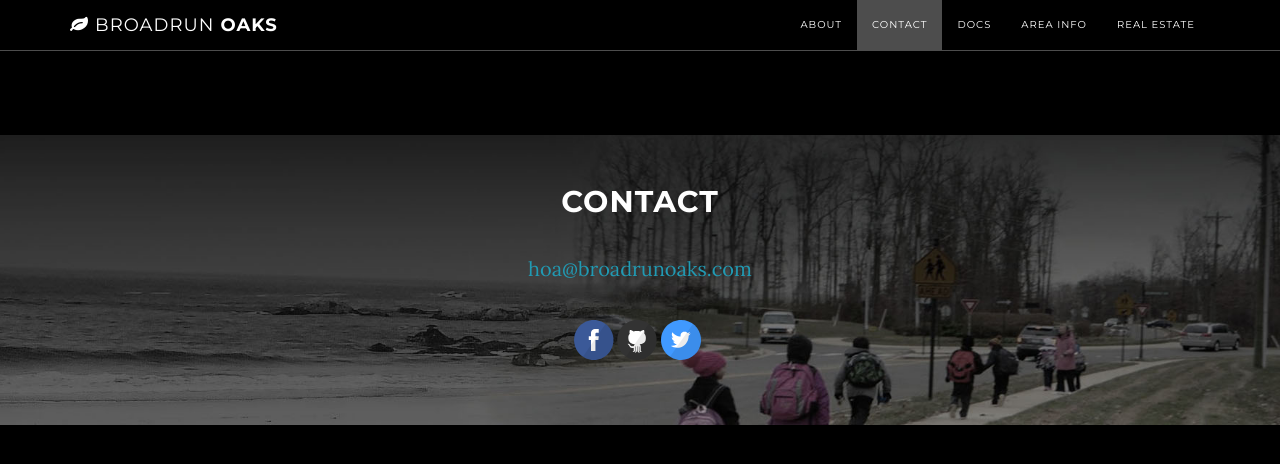
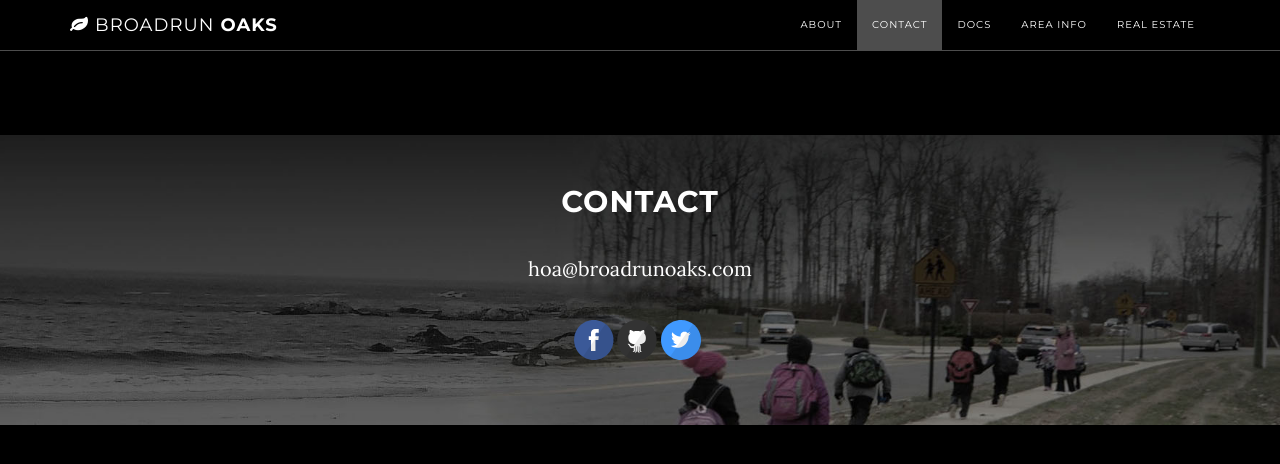
Before and after one commit to BroadRunOaks/broadrunoaks.github.io, a Jekyll site: the page built from index.html, in a window 1280 px wide and 900 px high, scrolled down 1639 px. Shown: the top 464 px of the window. Built offline with Jekyll 4.4.1, drawn with Linux system fonts in a browser that asks for light colours; Markdown is read by kramdown in place of the engine named in the settings.

```diff
--- a/_includes/css/grayscale.css
+++ b/_includes/css/grayscale.css
@@ -263,6 +263,9 @@ a:focus {
     -moz-background-size: cover;
     background-size: cover;
     -o-background-size: cover;
+    a{
+      color:white
+    }
 }
 
 #map {
```
